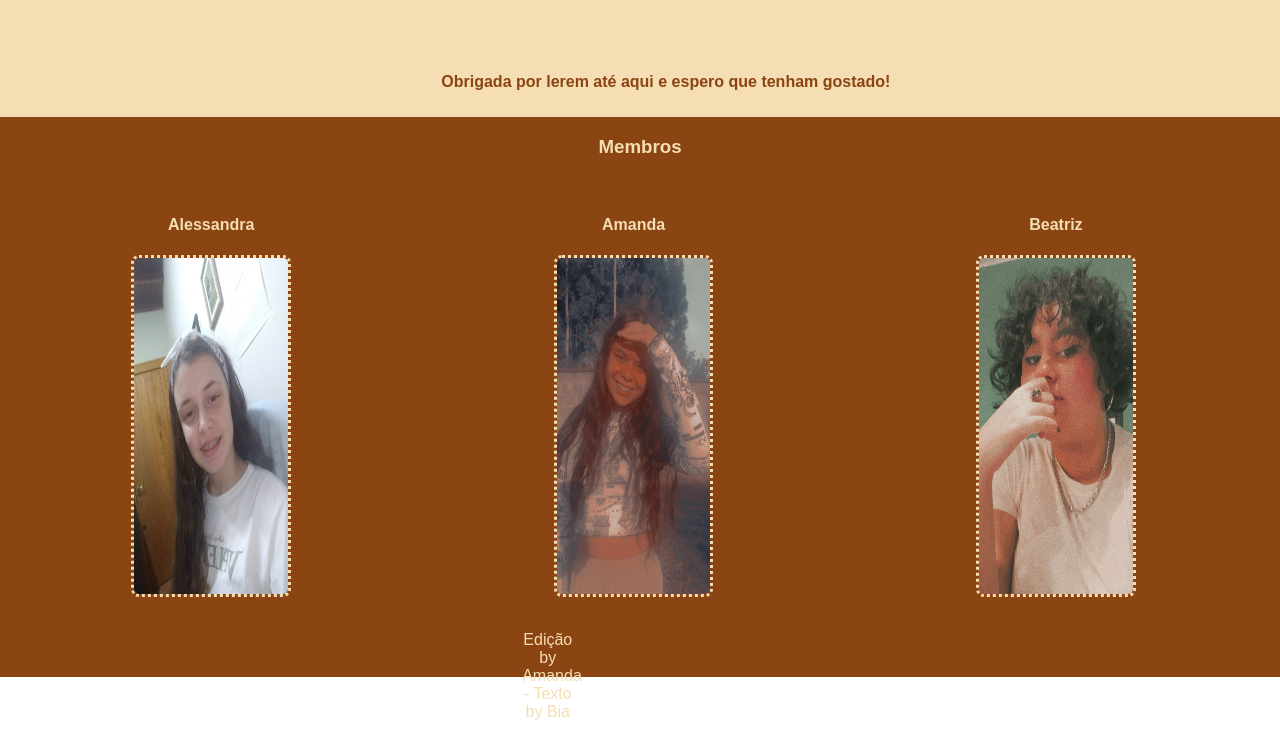
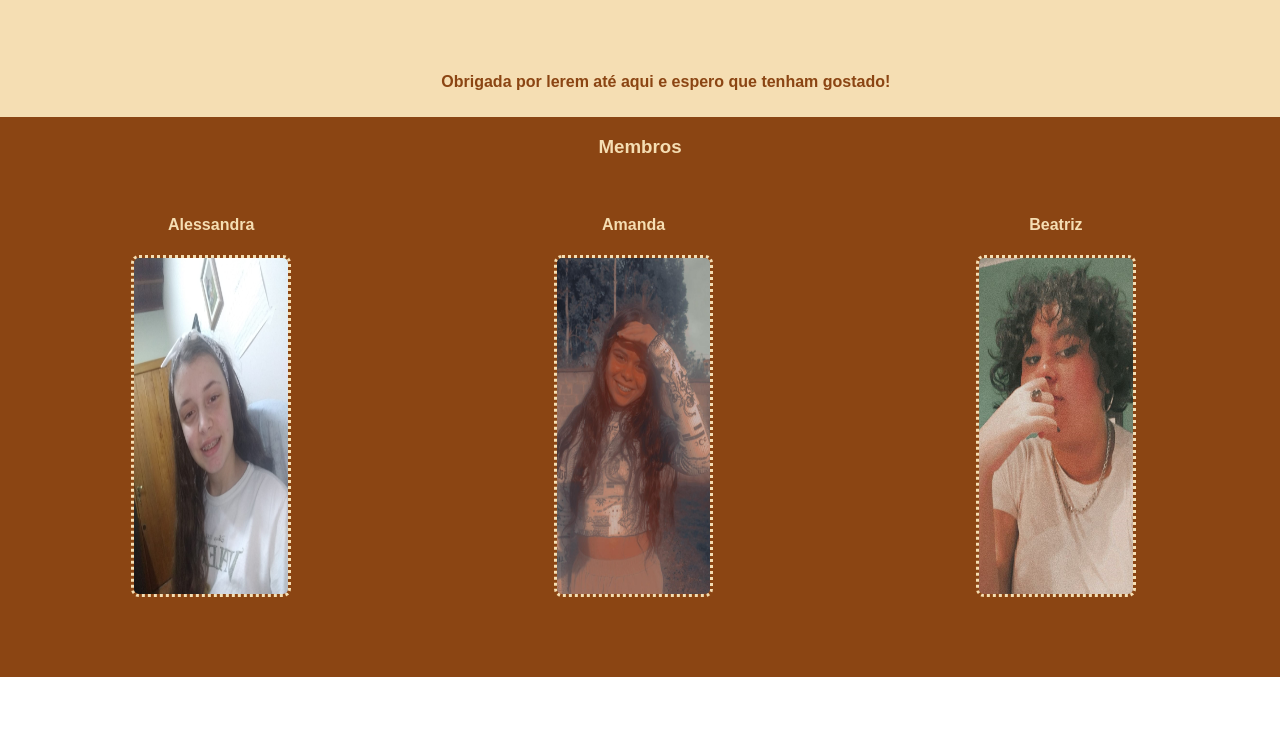
Before and after one commit to aboutbook/aboutbook.github.io, a plain HTML site: page index.html in a window 1280 px wide. Shown: the part 4369-5106 px from the top of the page. After the commit the page ends 5046 px from the top, so only its background shows below. Drawn offline with Linux system fonts and the light colour scheme; a web font is replaced by a local one.

Commit message:
Update index.html

```diff
--- a/index.html
+++ b/index.html
@@ -205,10 +205,6 @@
             <div class="colune cinco">
                 <h4>Amanda</h4>
                 <img class="imagemnos" src="img/amanda.jpeg" alt="Amanda">
-                <br> <br>
-                <p class="colune cinco">
-                Edição by Amanda - Texto by Bia
-                </p>
             </div>
 
             <div class="colune cinco">
```
